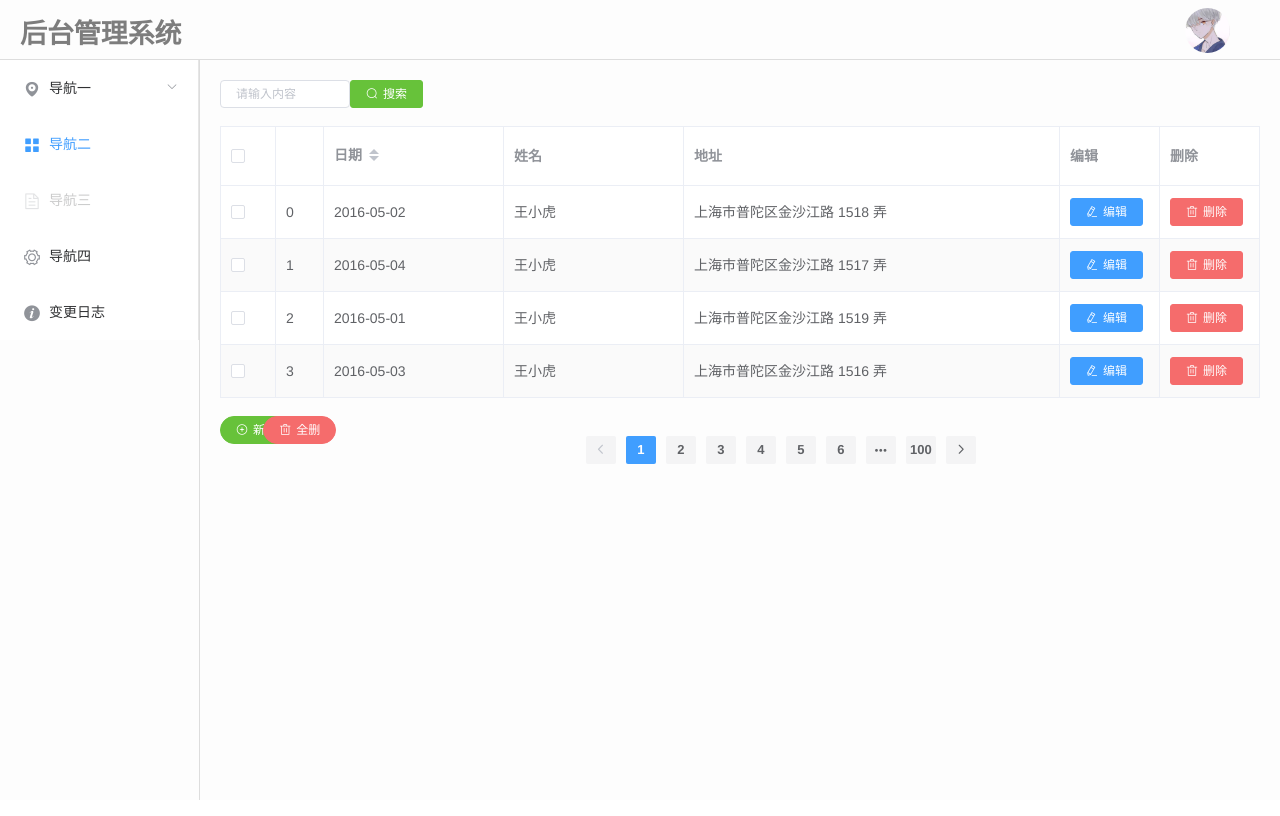
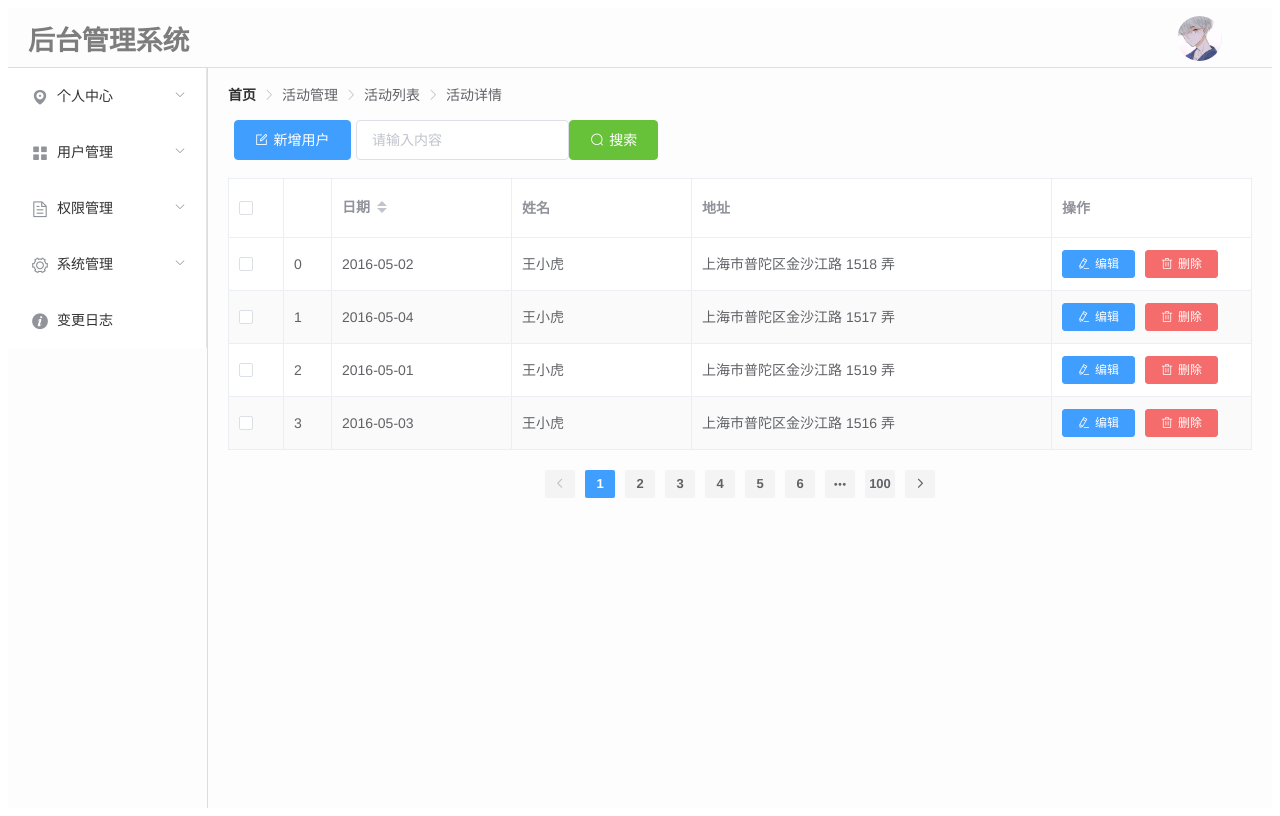
Before and after one commit to skrleo/Vue-admin, a Nuxt app: page /Rbac in a window 1280 px wide. Built offline with nearby package versions, Linux system fonts and the light colour scheme.

Commit message:
页面修复

```diff
--- a/layouts/main.vue
+++ b/layouts/main.vue
@@ -25,33 +25,47 @@
                         <el-submenu index="1">
                             <template slot="title">
                                 <i class="el-icon-location"></i>
-                            <span>导航一</span>
+                                <span>个人中心</span>
                             </template>
                             <el-menu-item-group>
-                            <template slot="title">分组一</template>
                                 <el-menu-item index="1-1">选项1</el-menu-item>
                                 <el-menu-item index="1-2">选项2</el-menu-item>
                             </el-menu-item-group>
-                        <el-menu-item-group title="分组2">
-                            <el-menu-item index="1-3">选项3</el-menu-item>
+                        </el-submenu>
+
+                        <el-submenu index="2">
+                            <template slot="title">
+                                <i class="el-icon-menu"></i>
+                                <span slot="title">用户管理</span>
+                            </template>
+                            <el-menu-item-group>
+                                <el-menu-item index="2-1">选项1</el-menu-item>
+                                <el-menu-item index="2-2">选项2</el-menu-item>
                             </el-menu-item-group>
-                        <el-submenu index="1-4">
-                            <template slot="title">选项4</template>
-                            <el-menu-item index="1-4-1">选项1</el-menu-item>
                         </el-submenu>
+
+                        <el-submenu index="3">
+                            <template slot="title">
+                                <i class="el-icon-document"></i>
+                                <span slot="title">权限管理</span>
+                            </template>
+                            <el-menu-item-group>
+                                <el-menu-item index="3-1">选项1</el-menu-item>
+                                <el-menu-item index="3-2">选项2</el-menu-item>
+                            </el-menu-item-group>
                         </el-submenu>
-                        <el-menu-item index="2">
-                        <i class="el-icon-menu"></i>
-                        <span slot="title">导航二</span>
-                        </el-menu-item>
-                        <el-menu-item index="3" disabled>
-                        <i class="el-icon-document"></i>
-                        <span slot="title">导航三</span>
-                        </el-menu-item>
-                        <el-menu-item index="4">
+
+                        <el-submenu index="4">
+                            <template slot="title">
                                 <i class="el-icon-setting"></i>
-                        <span slot="title">导航四</span>
-                        </el-menu-item>
+                                <span slot="title">系统管理</span>
+                            </template>
+                            <el-menu-item-group>
+                                <el-menu-item index="4-1">选项1</el-menu-item>
+                                <el-menu-item index="4-2">选项2</el-menu-item>
+                            </el-menu-item-group>
+                        </el-submenu>
+
                         <el-menu-item index="5">
                             <i class="el-icon-info"></i>
                             <span slot="title">变更日志</span>
@@ -65,13 +79,6 @@
         </el-container>
     </div>
 </template>
-<style>
-    *{
-        padding: 0;
-        margin: 0;
-    }
-
-</style>
 <style scoped lang="scss">
     $header-height:60px;
     $background-color:rgb(253, 253, 253);
@@ -90,7 +97,7 @@
                 color:#7d7d7d;
                 float: left;
                 font-size: 23px;
-                margin-top: 12px;
+                margin-top: -16px;
             }
             .el-dropdown{
                 cursor: pointer;
--- a/pages/Rbac/index.vue
+++ b/pages/Rbac/index.vue
@@ -1,12 +1,22 @@
 <template>
     <div id="app">
+        <el-breadcrumb separator-class="el-icon-arrow-right">
+            <el-breadcrumb-item :to="{ path: '/' }">首页</el-breadcrumb-item>
+            <el-breadcrumb-item>活动管理</el-breadcrumb-item>
+            <el-breadcrumb-item>活动列表</el-breadcrumb-item>
+            <el-breadcrumb-item>活动详情</el-breadcrumb-item>
+            </el-breadcrumb>
+        <br>
         <!--搜索框-->
         <el-row>
             <el-col :span="3" class="grid">
-                <el-input v-model="input" placeholder="请输入内容" size="mini"></el-input>
+                <el-button type="primary" icon="el-icon-edit-outline"  @click="addUser">新增用户</el-button>
             </el-col>
-            <el-col :span="1" class="grid">
-                <el-button type="success" icon="el-icon-search" size="mini">搜索</el-button>
+            <el-col :span="5" class="grid">
+                <el-input v-model="input" placeholder="请输入内容"></el-input>
+            </el-col>
+            <el-col :span="2" class="grid">
+                <el-button type="success" icon="el-icon-search">搜索</el-button>
             </el-col>
         </el-row>
         <br>
@@ -24,26 +34,13 @@
             </el-table-column>
             <el-table-column prop="address" label="地址">
             </el-table-column>
-            <el-table-column label="编辑" width="100">
+            <el-table-column label="操作" width="200">
                 <template slot-scope="scope">
                     <el-button type="primary" icon="el-icon-edit" size="mini">编辑</el-button>
-                </template>
-            </el-table-column>
-            <el-table-column label="删除" width="100">
-                <template slot-scope="scope">
                     <el-button type="danger" icon="el-icon-delete" size="mini">删除</el-button>
                 </template>
             </el-table-column>
         </el-table>
-        <br>
-        <!--新增按钮-->
-        <el-col :span="1" class="grid">
-            <el-button type="success" icon="el-icon-circle-plus-outline" size="mini" round>新增</el-button>
-        </el-col>
-        <!--全删按钮-->
-        <el-col :span="1" class="grid">
-            <el-button type="danger" icon="el-icon-delete" size="mini" round>全删</el-button>
-        </el-col>
         <br>
         <!--分页条-->
         <el-pagination background layout="prev, pager, next" :total="1000">
@@ -86,6 +83,24 @@
             },
             indexMethod(index) {
                 return index;
+            },
+            addUser() {
+                this.$prompt('请输入邮箱', '提示', {
+                confirmButtonText: '确定',
+                cancelButtonText: '取消',
+                inputPattern: /[\w!#$%&'*+/=?^_`{|}~-]+(?:\.[\w!#$%&'*+/=?^_`{|}~-]+)*@(?:[\w](?:[\w-]*[\w])?\.)+[\w](?:[\w-]*[\w])?/,
+                inputErrorMessage: '邮箱格式不正确'
+                }).then(({ value }) => {
+                this.$message({
+                    type: 'success',
+                    message: '你的邮箱是: ' + value
+                });
+                }).catch(() => {
+                this.$message({
+                    type: 'info',
+                    message: '取消输入'
+                });
+                });
             }
         }
     }
--- a/pages/main/index.vue
+++ b/pages/main/index.vue
@@ -1,5 +1,13 @@
 <template>
-  <el-form ref="form" :model="form" label-width="80px">
+  <div>
+    <el-breadcrumb separator-class="el-icon-arrow-right">
+      <el-breadcrumb-item :to="{ path: '/' }">首页</el-breadcrumb-item>
+      <el-breadcrumb-item>活动管理</el-breadcrumb-item>
+      <el-breadcrumb-item>活动列表</el-breadcrumb-item>
+      <el-breadcrumb-item>活动详情</el-breadcrumb-item>
+    </el-breadcrumb>
+    <br>
+    <el-form ref="form" :model="form" label-width="80px">
     <el-form-item label="活动名称">
       <el-input v-model="form.name"></el-input>
     </el-form-item>
@@ -43,6 +51,7 @@
       <el-button>取消</el-button>
     </el-form-item>
   </el-form>
+</div>
 </template>
 <script>
   export default {
```
Lines whose indentation alone changed are shown as unchanged.
